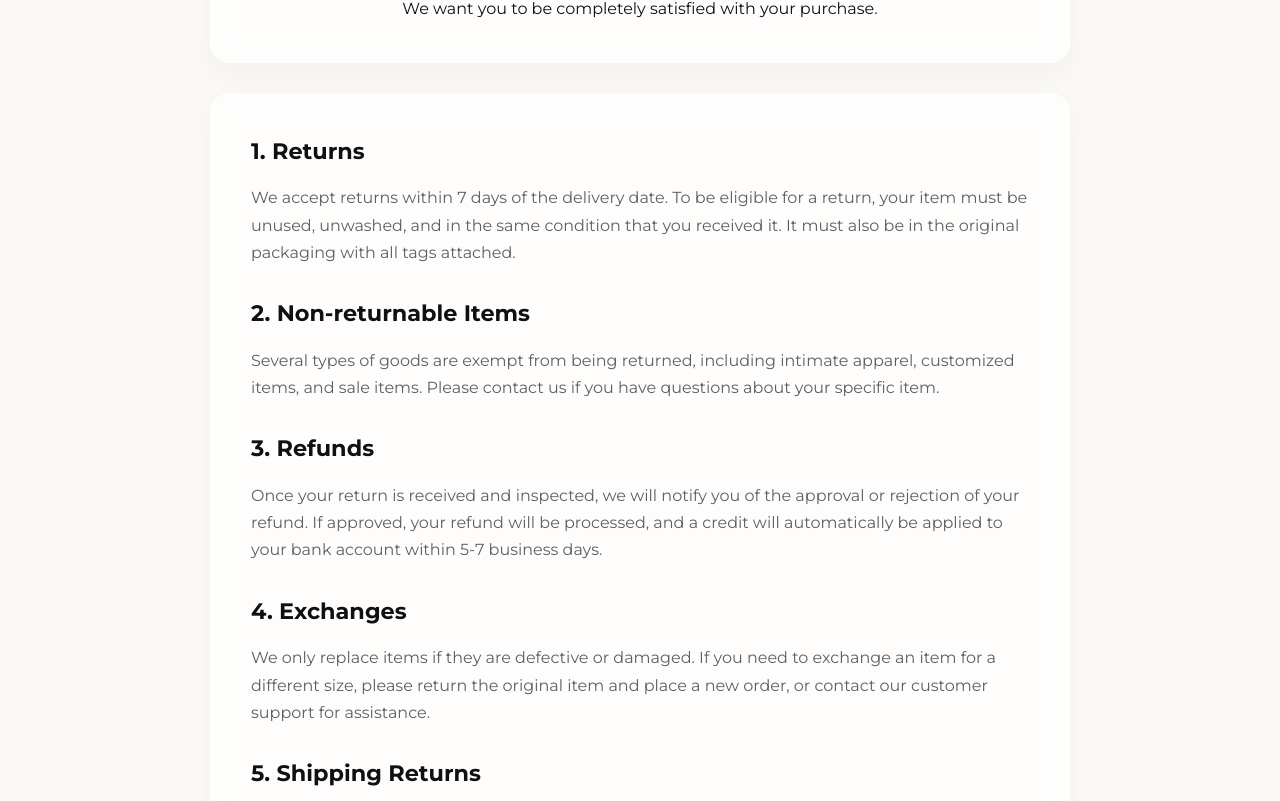
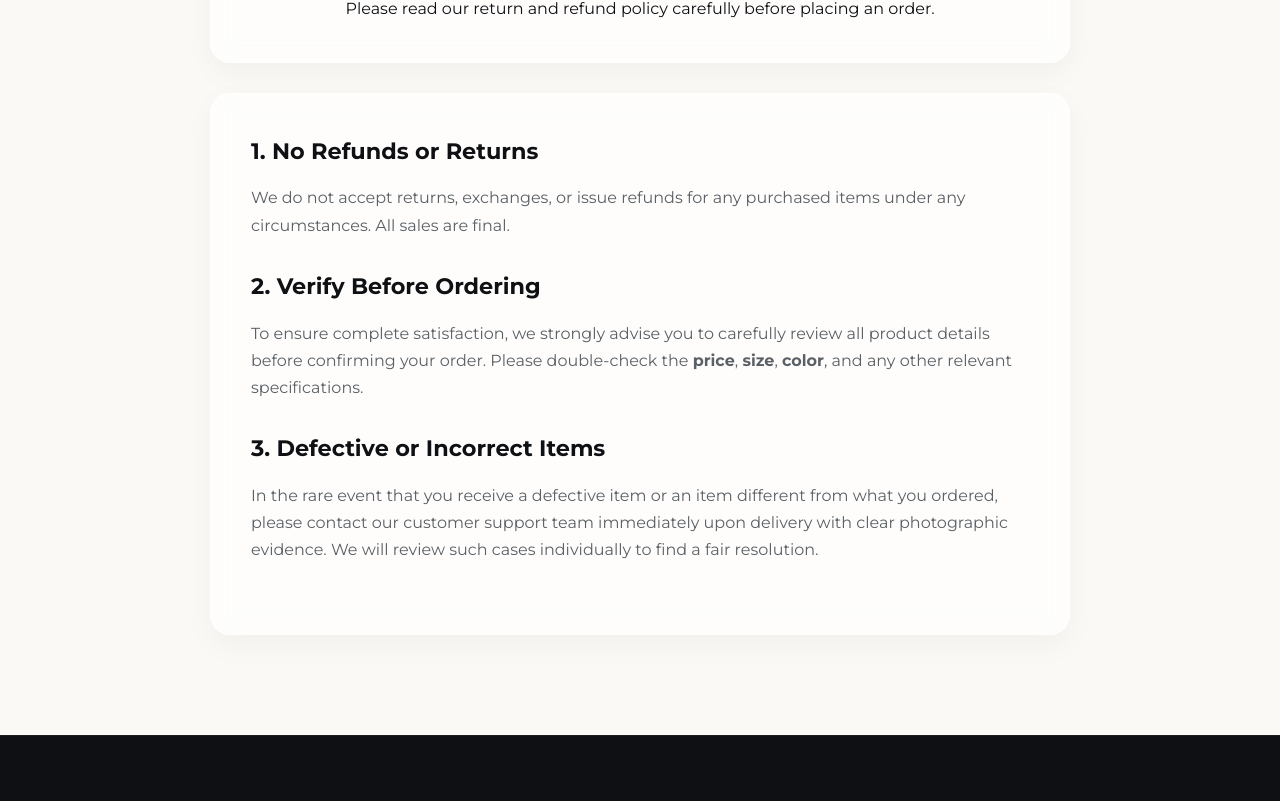
Before and after one commit to posmasterslk-a11y/maneesha-web, a Nuxt app in the folder frontend-customer/: page /returns in a window 1280 px wide. Shown: the part 239-1040 px from the top of the page. Built offline with nearby package versions, Linux system fonts and the light colour scheme; a web font is replaced by a local one.

Commit message:
Update return policy to state no refunds and check size/price before ordering

```diff
--- a/frontend-customer/app/pages/returns.vue
+++ b/frontend-customer/app/pages/returns.vue
@@ -2,33 +2,23 @@
   <div class="static-page-container">
     <div class="static-header glass-panel">
       <h1>Return & Refund Policy</h1>
-      <p>We want you to be completely satisfied with your purchase.</p>
+      <p>Please read our return and refund policy carefully before placing an order.</p>
     </div>
 
     <div class="static-content glass-panel">
       <section>
-        <h2>1. Returns</h2>
-        <p>We accept returns within 7 days of the delivery date. To be eligible for a return, your item must be unused, unwashed, and in the same condition that you received it. It must also be in the original packaging with all tags attached.</p>
+        <h2>1. No Refunds or Returns</h2>
+        <p>We do not accept returns, exchanges, or issue refunds for any purchased items under any circumstances. All sales are final.</p>
       </section>
 
       <section>
-        <h2>2. Non-returnable Items</h2>
-        <p>Several types of goods are exempt from being returned, including intimate apparel, customized items, and sale items. Please contact us if you have questions about your specific item.</p>
+        <h2>2. Verify Before Ordering</h2>
+        <p>To ensure complete satisfaction, we strongly advise you to carefully review all product details before confirming your order. Please double-check the <strong>price</strong>, <strong>size</strong>, <strong>color</strong>, and any other relevant specifications.</p>
       </section>
 
       <section>
-        <h2>3. Refunds</h2>
-        <p>Once your return is received and inspected, we will notify you of the approval or rejection of your refund. If approved, your refund will be processed, and a credit will automatically be applied to your bank account within 5-7 business days.</p>
-      </section>
-
-      <section>
-        <h2>4. Exchanges</h2>
-        <p>We only replace items if they are defective or damaged. If you need to exchange an item for a different size, please return the original item and place a new order, or contact our customer support for assistance.</p>
-      </section>
-
-      <section>
-        <h2>5. Shipping Returns</h2>
-        <p>You will be responsible for paying for your own shipping costs for returning your item. Shipping costs are non-refundable. If you receive a refund, the cost of return shipping will be deducted from your refund.</p>
+        <h2>3. Defective or Incorrect Items</h2>
+        <p>In the rare event that you receive a defective item or an item different from what you ordered, please contact our customer support team immediately upon delivery with clear photographic evidence. We will review such cases individually to find a fair resolution.</p>
       </section>
     </div>
   </div>
```
